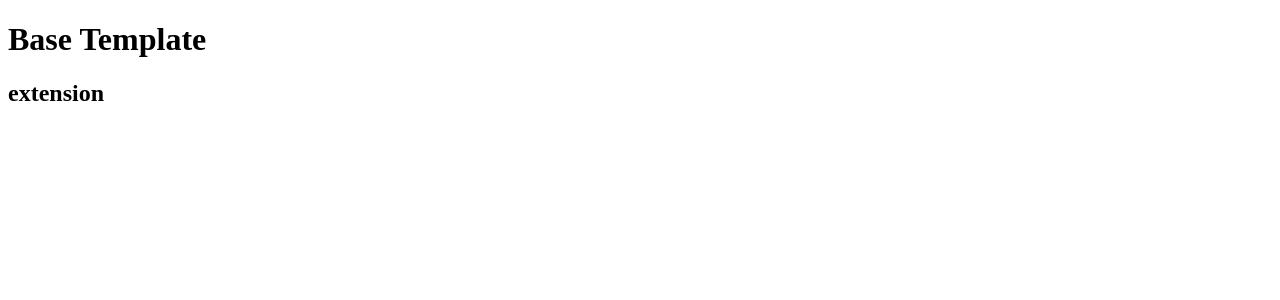
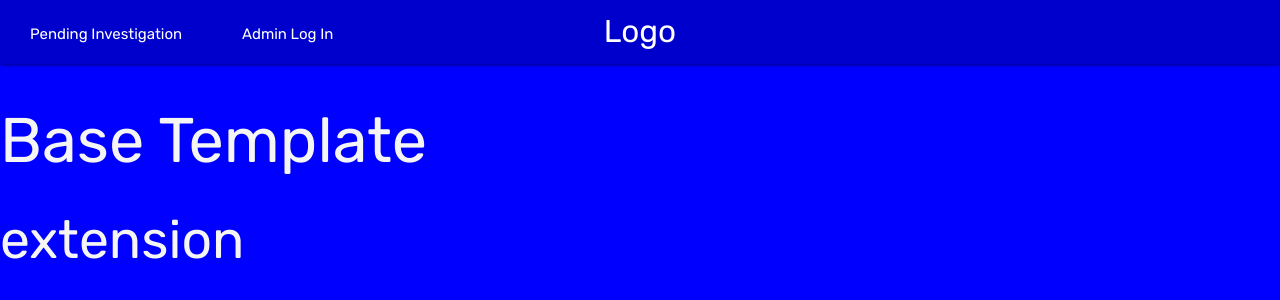
Before and after one commit to Code-Institute-Submissions/adamkcook94-london_pd_AugResub, a Flask app: page / in a window 1280 px wide. Shown: the top 300 px of the page. Run offline with Flask 2, Linux system fonts and the light colour scheme; data that the repository does not hold is empty; some libraries are stand-ins or nearby versions.

Commit message:
Added materialize, google fonts, and static files

```diff
--- /dev/null
+++ b/static/css/style.css
@@ -0,0 +1,21 @@
+body {
+    color: #f5f5f5;
+    background-color: blue;
+    background-image: url("");
+    background-size: cover;
+    background-position: center;
+    min-height: 100vh;
+    font-family: 'Rubik', sans-serif;
+}
+
+.hvr-underline-from-center:before {
+    background: #f5f5f5;
+}
+
+.nav-item {
+    margin: 0.1rem 1rem;
+}
+
+.nav-color {
+   background: rgba(0,0,0,0.2);
+}
--- a/templates/base.html
+++ b/templates/base.html
@@ -4,12 +4,52 @@
 <head>
     <meta charset="UTF-8">
     <meta name="viewport" content="width=device-width, initial-scale=1.0">
+    <link rel="stylesheet" href="https://cdnjs.cloudflare.com/ajax/libs/hover.css/2.3.1/css/hover-min.css"
+        integrity="sha512-csw0Ma4oXCAgd/d4nTcpoEoz4nYvvnk21a8VA2h2dzhPAvjbUIK6V3si7/g/HehwdunqqW18RwCJKpD7rL67Xg=="
+        crossorigin="anonymous" />
+    <link rel="preconnect" href="https://fonts.gstatic.com">
+    <link href="https://fonts.googleapis.com/css2?family=Rubik&display=swap" rel="stylesheet">
+    <link rel="stylesheet" href="https://cdnjs.cloudflare.com/ajax/libs/font-awesome/5.15.2/css/all.min.css"
+        integrity="sha512-HK5fgLBL+xu6dm/Ii3z4xhlSUyZgTT9tuc/hSrtw6uzJOvgRr2a9jyxxT1ely+B+xFAmJKVSTbpM/CuL7qxO8w=="
+        crossorigin="anonymous" type="text/css">
+    <link rel="stylesheet" href="https://cdnjs.cloudflare.com/ajax/libs/materialize/1.0.0/css/materialize.min.css"
+        type="text/css">
+    <link rel="stylesheet" href="{{ url_for('static', filename='css/style.css') }}" type="text/css">
+    {% block styles %}
+    {% endblock %}
     <title>London Police Department</title>
 </head>
 
 <body>
+    <header>
+        <nav class="nav-extended nav-color">
+            <div class="nav-wrapper">
+                <a href="#" class="brand-logo center">Logo</a>
+                <a href="#" data-target="mobile-demo" class="sidenav-trigger"><i class="material-icons">menu</i></a>
+                <ul class="nav-text left hide-on-med-and-down">
+                    <li class="hvr-underline-from-center nav-item"><a href="#">Pending Investigation</a>
+                    </li>
+                    <li class="hvr-underline-from-center nav-item"><a href="#">Admin Log In</a></li>
+
+                </ul>
+            </div>
+        </nav>
+
+        <ul class="sidenav" id="mobile-demo">
+            <li><a href="#">Pending Investigation</a></li>
+            <li><a href="#">Admin Log In</a></li>
+
+        </ul>
+    </header>
     <h1>Base Template</h1>
     {% block content %}
+    {% endblock %}
+
+    <script src="https://code.jquery.com/jquery-3.6.0.min.js"
+        integrity="sha256-/xUj+3OJU5yExlq6GSYGSHk7tPXikynS7ogEvDej/m4=" crossorigin="anonymous"></script>
+    <script src="https://cdnjs.cloudflare.com/ajax/libs/materialize/1.0.0/js/materialize.min.js"></script>
+    <script src="{{ url_for('static', filename='js/script.js') }}"></script>
+    {% block scripts %}
     {% endblock %}
 </body>
 
```
Also changed, not shown: static/js/script.js (added).
